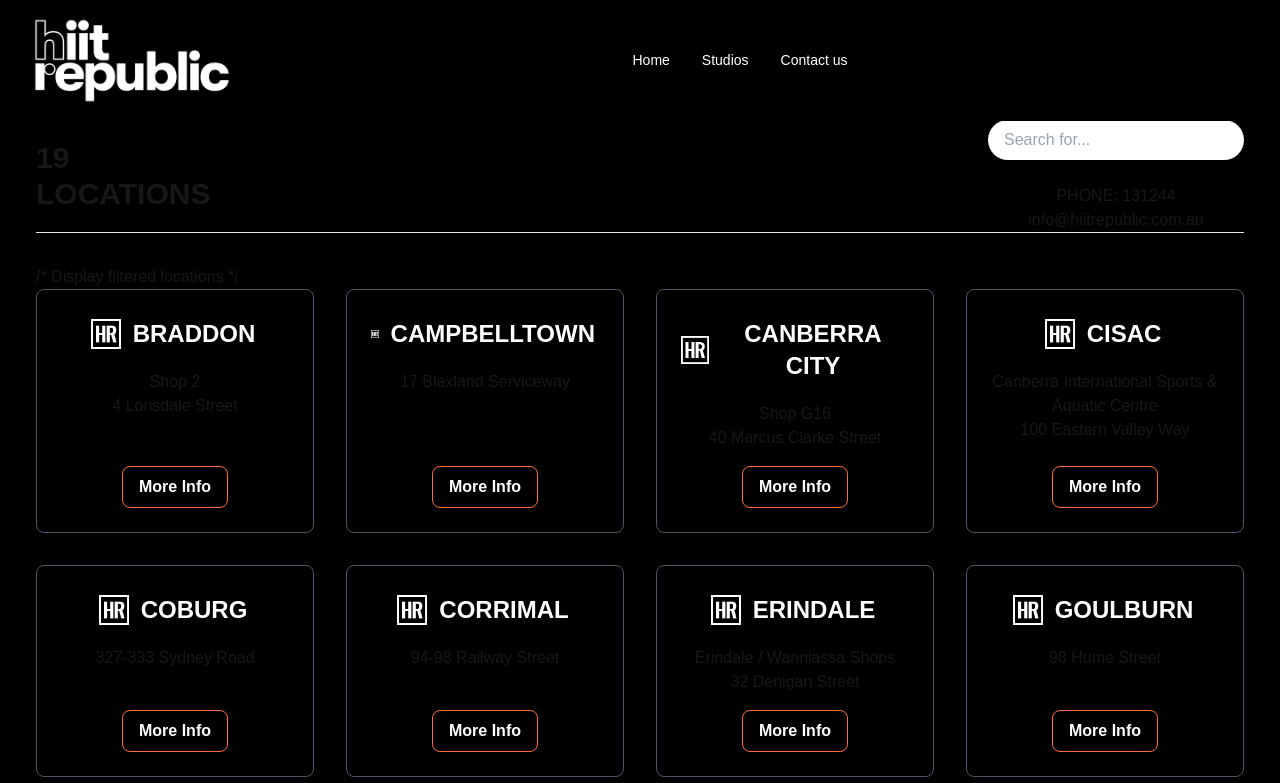
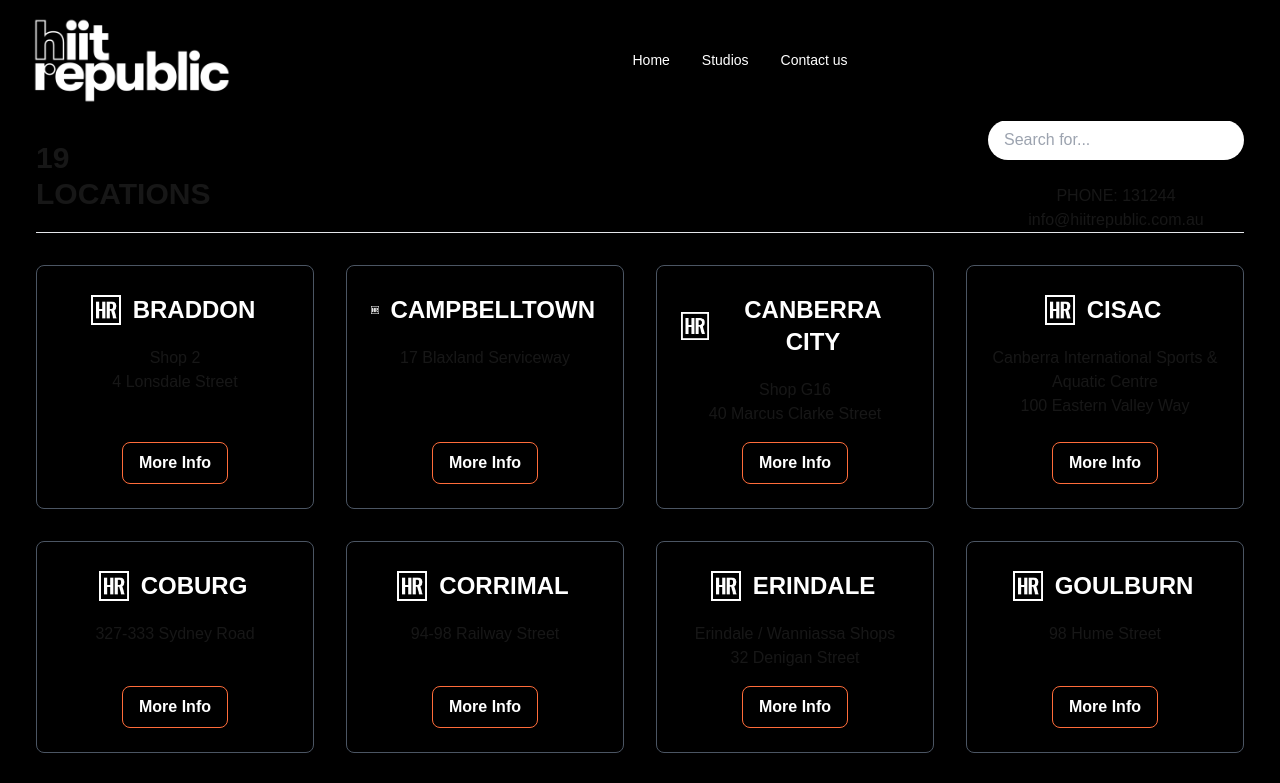
Before and after one commit to Timothy-itayi/viva-leisure-clone, a Next.js app in the folder hii-republic-clone/: page /studio in a window 1280 px wide. Shown: the top 783 px of the page. Built offline with nearby package versions, Linux system fonts and the light colour scheme.

Commit message:
add comments in studios

```diff
--- a/hii-republic-clone/app/studio/page.tsx
+++ b/hii-republic-clone/app/studio/page.tsx
@@ -39,7 +39,7 @@
           </div>
         </div>
 
-        /* Display filtered locations */
+        {/* Display filtered locations */}
         <div className="grid grid-cols-1 sm:grid-cols-2 lg:grid-cols-4 gap-8">
           {filteredLocations.map((location, index) => (
             <Card key={index} title={location.name} address={location.address} imageSrc='/assets/hiit2.png' />
```
